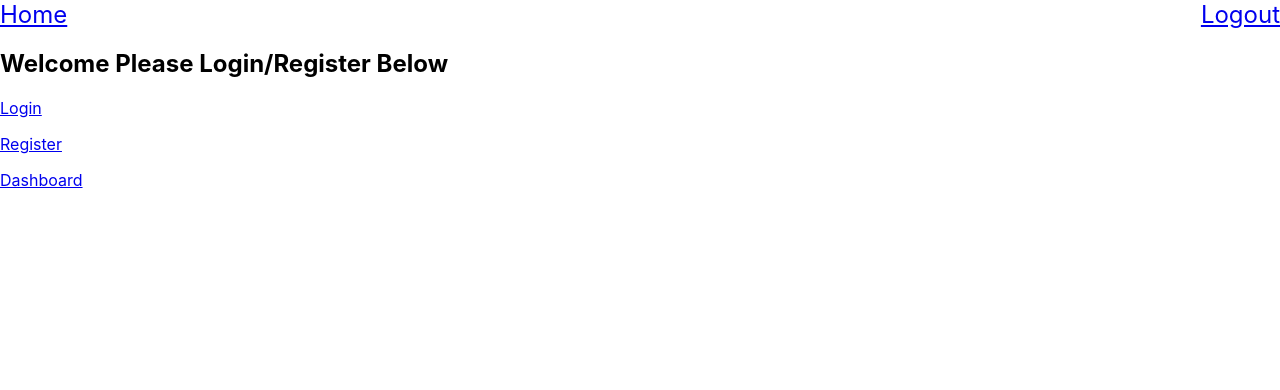
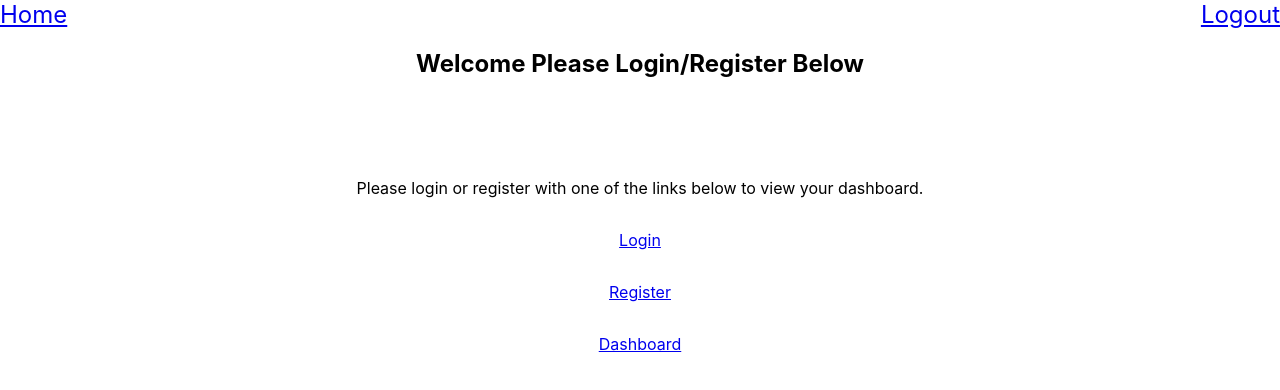
Before and after one commit to cvan90/Dashboard-Project, a React (Create React App) app in the folder dashboard-app/: page /Register in a window 1280 px wide. Shown: the top 390 px of the page. Built offline with nearby package versions, Linux system fonts and the light colour scheme.

Commit message:
added css to homepage

```diff
--- a/dashboard-app/src/components/Home.js
+++ b/dashboard-app/src/components/Home.js
@@ -3,9 +3,12 @@ function Home(){
       return (
 
         <>
+        <div className="app-center-page">
          <h2>Welcome Please Login/Register Below</h2>
 
         <p></p>
+        <p></p>
+        <p>Please login or register with one of the links below to view your dashboard.</p>
         <p>
         <Link to="/LogIn">Login</Link>
         </p>
@@ -15,7 +18,7 @@ function Home(){
         <p>
         <Link to="/Dashboard">Dashboard</Link>
         </p>
-
+        </div>
         </>
       );
     };
```
